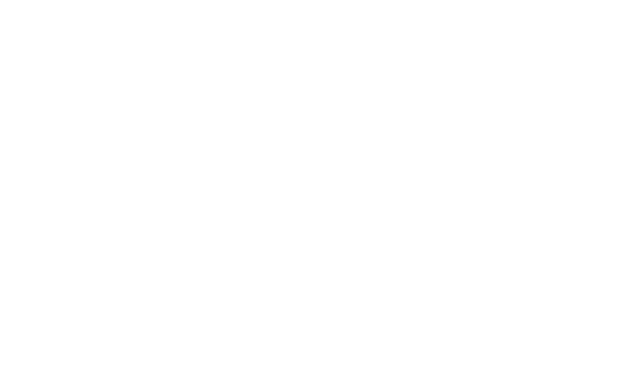
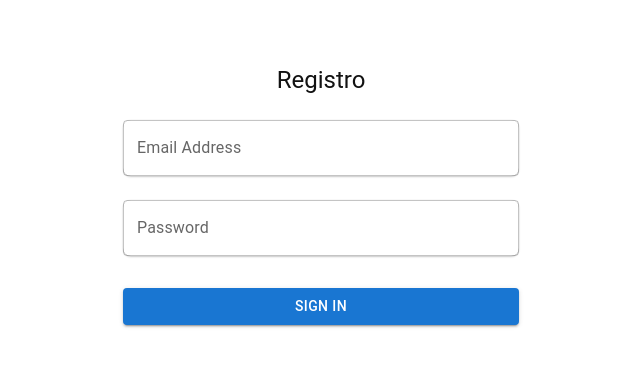
Before and after one commit to svet02-ai/MicroProyecto2, a React (Vite) app in the folder club-videojogos/: page /login in a window 1280 px wide. Before the commit this address had no page. Shown: the top 366 px of the page, without its empty margins (319-959 px from the left). Built offline with nearby package versions, Linux system fonts and the light colour scheme.

Commit message:
te odio react

```diff
--- a/club-videojogos/package.json
+++ b/club-videojogos/package.json
@@ -10,11 +10,16 @@
     "preview": "vite preview"
   },
   "dependencies": {
+    "@emotion/react": "^11.11.4",
+    "@emotion/styled": "^11.11.0",
+    "@mui/material": "^5.15.12",
+    "firebase": "^10.8.1",
     "firebase-tools": "^13.4.1",
     "localforage": "^1.10.0",
     "match-sorter": "^6.3.4",
     "react": "^18.2.0",
     "react-dom": "^18.2.0",
+    "react-firebase-hooks": "^5.1.1",
     "react-router-dom": "^6.22.3",
     "sort-by": "^0.0.2"
   },
--- /dev/null
+++ b/club-videojogos/src/firebase.js
@@ -0,0 +1,23 @@
+// Import the functions you need from the SDKs you need
+import { initializeApp } from "firebase/app";
+import { getAuth } from "firebase/auth";
+// TODO: Add SDKs for Firebase products that you want to use
+// https://firebase.google.com/docs/web/setup#available-libraries
+
+// Your web app's Firebase configuration
+// For Firebase JS SDK v7.20.0 and later, measurementId is optional
+const firebaseConfig = {
+  apiKey: "AIzaSyBIsaYMhkYCdpE-2PlOQjqyCPo8EgpQQNM",
+  authDomain: "microproyecto2-ebe69.firebaseapp.com",
+  databaseURL: "https://microproyecto2-ebe69-default-rtdb.firebaseio.com",
+  projectId: "microproyecto2-ebe69",
+  storageBucket: "microproyecto2-ebe69.appspot.com",
+  messagingSenderId: "555864284301",
+  appId: "1:555864284301:web:0e3eba7288238f06b396c4",
+  measurementId: "G-J99HMTJ1GG"
+};
+
+// Initialize Firebase
+const app = initializeApp(firebaseConfig);
+const auth = getAuth(app);
+export { app, auth };
--- /dev/null
+++ b/club-videojogos/src/routes/login.jsx
@@ -0,0 +1,65 @@
+import { Box, Button, Container, TextField, Typography } from "@mui/material";
+import { useCreateUserWithEmailAndPassword } from "react-firebase-hooks/auth";
+import { auth } from "../firebase";
+// import { useEffect } from "react";
+// import { useNavigate } from "react-router-dom";
+
+const Login = () => {
+
+    const handleSubmit = (e) => {
+        // const navigate = useNavigate();
+        const [createUserWithEmailAndPassword, user, loading, error] = useCreateUserWithEmailAndPassword(auth);
+        windows.alert(error);
+        e.preventDefault();
+        const email = e.target.email.value;
+        const password = e.target.password.value;
+
+        console.log(email, password);
+        createUserWithEmailAndPassword(email, password);
+        console.log(user);
+    };
+    // useEffect(()=>{
+    //     if (user) {
+    //         navigate("/");
+    //     }
+    // },[user, navigate]);
+
+    return <Container maxWidth = "xs">
+        <Box
+        sx={{
+            marginTop: 8,
+            display: "flex",
+            flexDirection: "column",
+            justifyContent: "center",
+            alignItems: "center"
+            }}
+            >
+                 <Typography component="h1" variant="h5">
+                    Registro
+                 </Typography>
+
+                 <Box component="form" noValidate sx={{mt: 1}} onSubmit={handleSubmit}>
+                    <TextField
+                    margin="normal"
+                    fullWidth
+                    name="email"
+                    label="Email Address"
+                    autoComplete="email"
+                    />
+                    <TextField
+                    margin="normal"
+                    fullWidth
+                    name="password"
+                    label="Password"
+                    autoComplete="Off"
+                    />
+                    <Button type="submit" fullWidth variant="contained" sx={{ mt: 3, mb: 2 }}>
+                        Sign In
+                    </Button>
+
+                 </Box>
+            </Box>
+    </Container>;
+};
+
+export default Login;
--- /dev/null
+++ b/club-videojogos/src/routes/signin.jsx
@@ -0,0 +1,5 @@
+const Signin = () => {
+    return <div>Inicio de Sesion</div>;
+};
+
+export default Signin;
```
Also changed, not shown: club-videojogos/src/main.jsx (+11 -0 lines), 2 other files (tests, documents, lock files or other folders).
